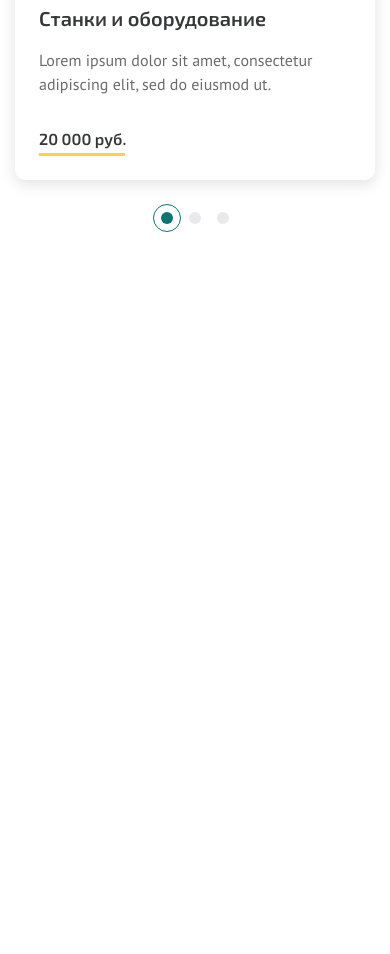
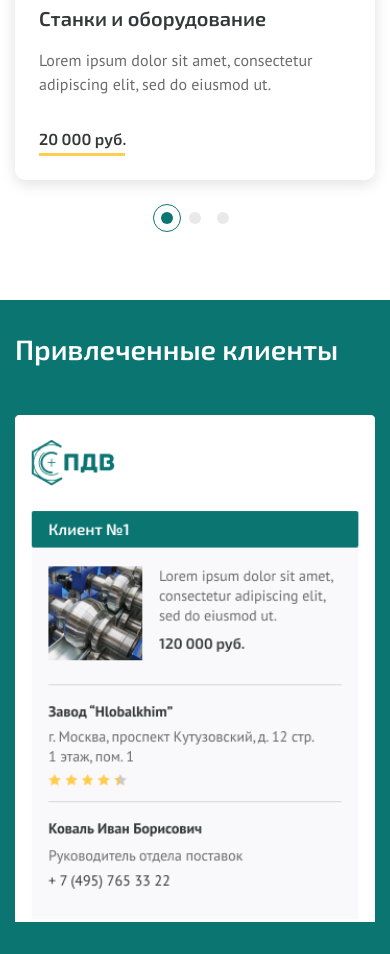
Before and after one commit to JakhongirYusupov/Supplier-of-the-Far-East, a plain HTML site: page index.html in a window 390 px wide. Shown: the part 3037-3991 px from the top of the page. Before the commit the page ends 3337 px from the top, so only its background shows below. Drawn offline with Linux system fonts and the light colour scheme.

Commit message:
clients finished

```diff
--- a/index.html
+++ b/index.html
@@ -232,6 +232,14 @@
         </form>
       </div>
     </section>
+    <section class="clients">
+      <div class="container">
+        <div class="clients_section">
+          <h2 class="clients_section_title">Привлеченные клиенты</h2>
+          <div class="clients_section_img"></div>
+        </div>
+      </div>
+    </section>
   </main>
 
 </body>
--- a/scss/blocks/_blocks.scss
+++ b/scss/blocks/_blocks.scss
@@ -4,3 +4,4 @@
 @import "useful-backgroun-page";
 @import "useful_bottom";
 @import "complated_work";
+@import "clients";
--- /dev/null
+++ b/scss/blocks/_clients.scss
@@ -0,0 +1,75 @@
+.clients {
+    &_section {
+        width: 100%;
+        min-height: 917px;
+        display: flex;
+        background: $main_color;
+
+        &_title {
+            max-width: 436px;
+            margin-left: 81px;
+            margin-top: 100px;
+            @include font_styles($title_font, 600, 48px, 125%, $font_color)
+        }
+
+        &_img {
+            width: 100%;
+            max-width: 652px;
+            height: 747px;
+            margin-top: 85px;
+            background-image: url('../../images/clients_section_img.png');
+            background-repeat: no-repeat;
+            background-size: cover;
+        }
+    }
+}
+
+@media only screen and (max-width: 1286px) {
+    .clients {
+        .container {
+            padding: 0;
+        }
+
+        &_section {
+            padding: 64px 42px 0px 39px;
+            display: block;
+            background: $main_color;
+
+            &_title {
+                max-width: 328px;
+                margin: 0;
+                font-size: 44px;
+            }
+
+            &_img {
+                max-width: 687px;
+                height: 695px;
+                margin-top: 48px;
+            }
+        }
+    }
+}
+
+@media only screen and (max-width: 664px) {
+    .clients {
+
+        &_section {
+            min-height: 650px;
+            padding: 32px 15px;
+            display: block;
+            background: $main_color;
+
+            &_title {
+                max-width: 100%;
+                font-size: 28px;
+            }
+
+            &_img {
+                max-width: 100%;
+                height: 507px;
+                margin-top: 48px;
+                background-image: url('../../images/clients_section_img-mobile.png');
+            }
+        }
+    }
+}
```
Also changed, not shown: css/main.min.css, images/clients_section_img-mobile.png (added), images/clients_section_img.png (added), 1 other file.
